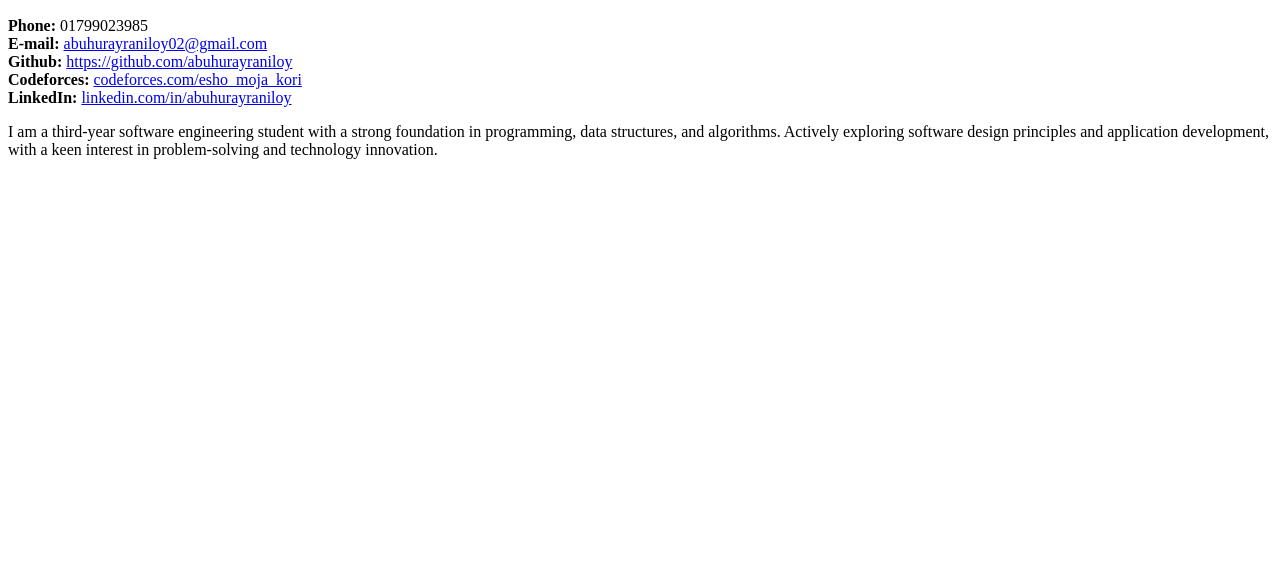
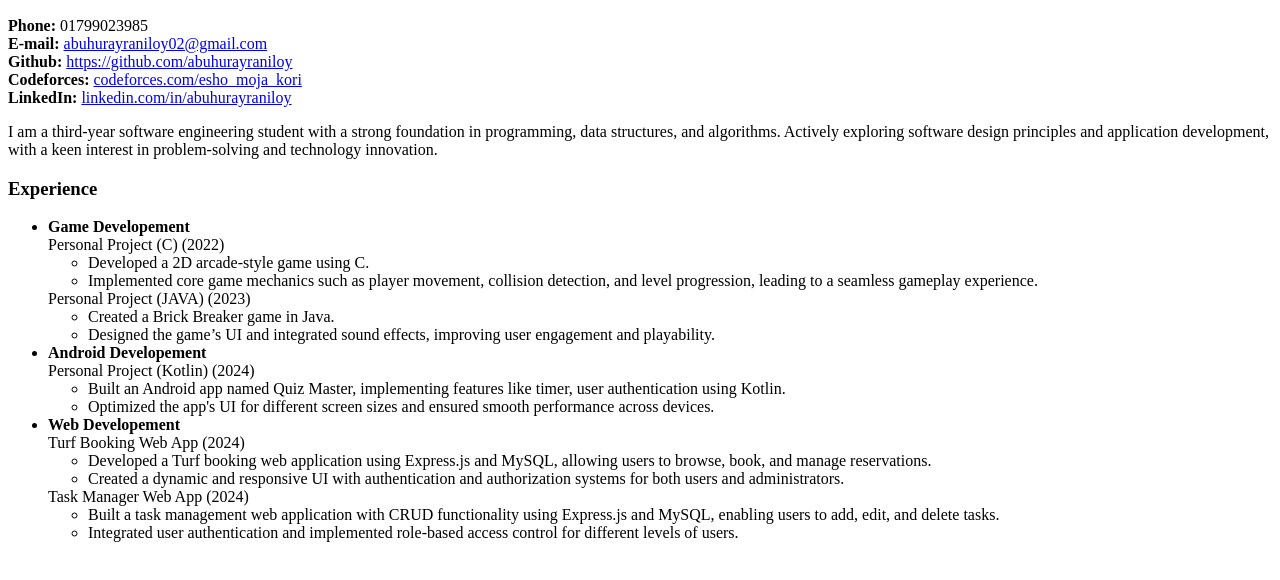
Before and after one commit to abuhurayraniloy/One-Page-CV, a plain HTML site: page index.html in a window 1280 px wide. Shown: the part 110-690 px from the top of the page. Drawn offline with Linux system fonts and the light colour scheme.

Commit message:
Adding experience section

```diff
--- a/index.html
+++ b/index.html
@@ -20,5 +20,44 @@
         I am a third-year software engineering student with a strong foundation in programming, data structures, and algorithms.
          Actively exploring software design principles and application development, with a keen interest in problem-solving and technology innovation.
     </p>
+
+    <h3>Experience</h3>
+<ul>
+    <li>
+        <strong>Game Developement </strong><br>
+        Personal Project (C) (2022)<br>
+        <ul>
+            <li>Developed a 2D arcade-style game using C.</li>
+            <li>Implemented core game mechanics such as player movement, collision detection, and level progression, leading to a seamless gameplay experience.</li>
+        </ul>
+        Personal Project (JAVA) (2023)<br>
+        <ul>
+            <li>Created a Brick Breaker game in Java.</li>
+            <li>Designed the game’s UI and integrated sound effects, improving user engagement and playability.</li>
+        </ul>
+    </li>
+    <li>
+        <strong>Android Developement</strong><br>
+        Personal Project (Kotlin) (2024)<br>
+        <ul>
+            <li>Built an Android app named Quiz Master, implementing features like timer, user authentication using Kotlin.</li>
+            <li>Optimized the app's UI for different screen sizes and ensured smooth performance across devices.</li>
+        </ul>
+    </li>
+    <li>
+        <strong>Web Developement</strong><br>
+        Turf Booking Web App (2024)<br>
+        <ul>
+            <li>Developed a Turf booking web application using Express.js and MySQL, allowing users to browse, book, and manage reservations.</li>
+            <li>Created a dynamic and responsive UI with authentication and authorization systems for both users and administrators.</li>
+        </ul>
+        Task Manager Web App (2024)<br>
+        <ul>
+            <li>Built a task management web application with CRUD functionality using Express.js and MySQL, enabling users to add, edit, and delete tasks.</li>
+            <li>Integrated user authentication and implemented role-based access control for different levels of users.</li>
+        </ul>
+    </li>
+</ul>
+
 </body>
 </html>
```
